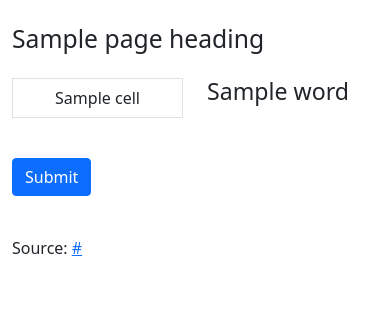
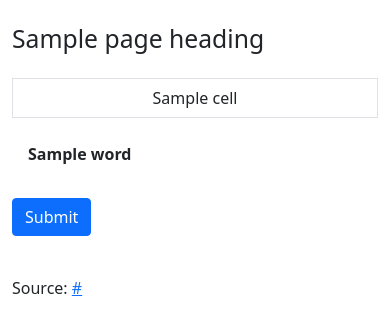
Before and after one commit to Matt-Mcl/gogen, a Django app: template gogensite/gogen/templates/gogen/puzzle.html in a window 390 px wide. Shown: the part 56-391 px from the top of the page. Run offline with Django 4.2, Linux system fonts and the light colour scheme; the template is opened without the code that fills it: most values are stand-ins (such as "Sample title", 1, 10 or a date in 2020).

Commit message:
Moves words for mobile friendly and allows crossing them off

```diff
--- a/gogensite/gogen/templates/gogen/puzzle.html
+++ b/gogensite/gogen/templates/gogen/puzzle.html
@@ -6,12 +6,18 @@
         <meta charset="utf-8">
         <meta name="viewport" content="width=device-width, initial-scale=1">
         <title>Test Page</title>
+        <style>
+            [id*="word_"]:checked + label {
+                text-decoration: line-through;
+                color: #808080;
+            }
+        </style>
     </head>
     <body>
         <div class="container">
             <h2 class="my-4">{{ page_heading }}</h2>
             <div class="row">
-                <div class="col">
+                <div class="col" style="max-width: 1000px;">
                     <form method="post">
                         {% csrf_token %}
                         <input type="hidden" name="url" value="{{ url }}" />
@@ -30,6 +36,14 @@
                                 </tr>
                             {% endfor %}
                         </table>
+                        <ul class="list-group list-group-horizontal" style="display: flex; flex-wrap: wrap; flex-direction: row; max-width: 1000px;">
+                            {% for w in words %}
+                                <li class="list-group-item border-0">
+                                    <input type="checkbox" id="word_{{ w }}" style="display: none;"/>
+                                    <label for="word_{{ w }}"><b>{{ w }}</b></label>
+                                </li>
+                            {% endfor %}
+                        </ul>
                         <button class="btn btn-primary my-4" type="submit">Submit</button>
                         {% if mistake %}
                             <h3>Something isn't right!</h3>
@@ -39,11 +53,6 @@
                         {% endif %}
                     </form>
                 </div>
-                <div class="col col-lg-4">
-                    {% for w in words %}
-                        <h3>{{ w }}</h3>
-                    {% endfor %}
-                </div>
             </div>
             <div class="row">
                 <p>Source: <a href="{{ url }}">{{ url }}</a></p>
```
